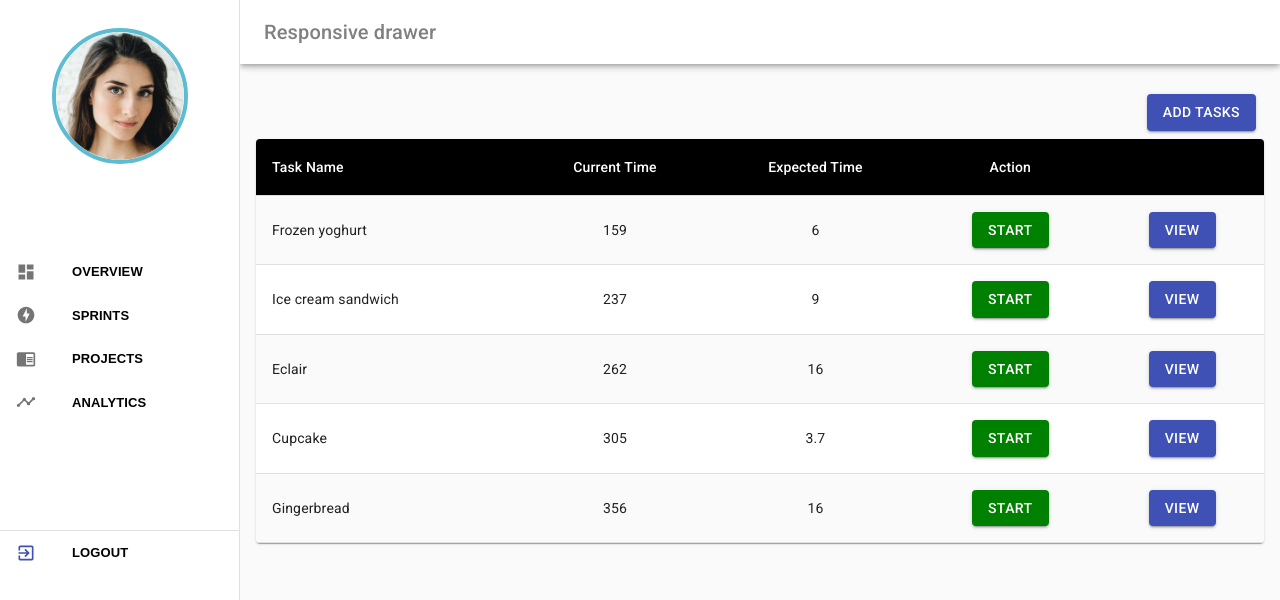
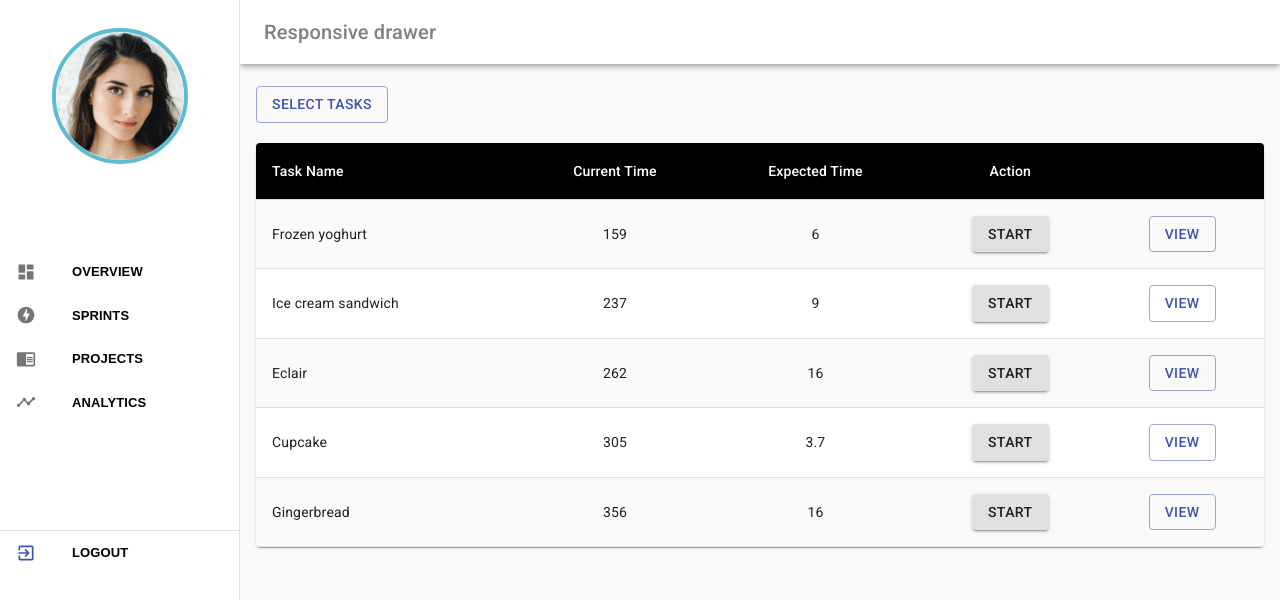
Before and after one commit to shahyan3/workflow-app, a React (Create React App) app: page /sprints in a window 1280 px wide. Shown: the top 600 px of the page. Built offline with nearby package versions, Linux system fonts and the light colour scheme.

Commit message:
sprint tasks ui updated

```diff
--- a/package.json
+++ b/package.json
@@ -17,7 +17,7 @@
     "react-chartjs-2": "^2.9.0",
     "react-dom": "^16.12.0",
     "react-router-dom": "^5.1.2",
-    "react-scripts": "3.3.0",
+    "react-scripts": "3.4.0",
     "typeface-roboto": "^0.0.75"
   },
   "scripts": {
--- a/src/components/common/modal/index.js
+++ b/src/components/common/modal/index.js
@@ -7,9 +7,16 @@ import {
   Input,
   FormHelperText,
   TextField,
-  Button
+  Button,
 } from "@material-ui/core";
-
+import TableView from "../../pages/Sprints/Table/TableView";
+import Dialog from "@material-ui/core/Dialog";
+import DialogTitle from "@material-ui/core/DialogTitle";
+import DialogActions from "@material-ui/core/DialogActions";
+import DialogContent from "@material-ui/core/DialogContent";
+import IconButton from "@material-ui/core/IconButton";
+import CloseIcon from "@material-ui/icons/Close";
+import Typography from "@material-ui/core/Typography";
 // function rand() {
 //   return Math.round(Math.random() * 20) - 10;
 // }
@@ -23,34 +30,43 @@ function getModalStyle() {
   return {
     top: `${top}%`,
     left: `${left}%`,
-    transform: `translate(-${top}%, -${left}%)`
+    transform: `translate(-${top}%, -${left}%)`,
   };
 }
 
-const useStyles = makeStyles(theme => ({
-  paper: {
+const useStyles = makeStyles((theme) => ({
+  // paper: {
+  //   position: "absolute",
+  //   width: "50%",
+  //   backgroundColor: theme.palette.background.paper,
+  //   border: "2px solid #000",
+  //   boxShadow: theme.shadows[5],
+  //   padding: theme.spacing(2, 4, 3),
+  // },
+  root: {
+    margin: 0,
+    padding: theme.spacing(2),
+  },
+  closeButton: {
     position: "absolute",
-    width: "50%",
-    // height: "82%",
-    backgroundColor: theme.palette.background.paper,
-    border: "2px solid #000",
-    boxShadow: theme.shadows[5],
-    padding: theme.spacing(2, 4, 3)
+    right: theme.spacing(1),
+    top: theme.spacing(1),
+    color: theme.palette.grey[500],
   },
 
   datesWrapper: {
     display: "flex",
-    justifyContent: "space-around"
+    justifyContent: "space-around",
   },
   dateItem: {
-    margin: "0 0.5rem"
+    margin: "0 0.5rem",
   },
   createdByStyle: {
-    textAlign: "center"
+    textAlign: "center",
   },
   btnWrapper: {
-    textAlign: "right"
-  }
+    textAlign: "right",
+  },
 }));
 
 export default function SimpleModal(props) {
@@ -60,16 +76,18 @@ export default function SimpleModal(props) {
   const [open, setOpen] = React.useState(false);
 
   const handleOpen = () => {
+    console.log("open clicke!@");
     setOpen(true);
   };
 
   const handleClose = () => {
+    console.log("closed clicke!@");
     setOpen(false);
   };
 
   return (
     <div>
-      <Button variant="contained" color="primary" onClick={handleOpen}>
+      {/* <Button variant="contained" color="primary" onClick={handleOpen}>
         {props.btnName}
       </Button>
       <Modal
@@ -80,67 +98,37 @@ export default function SimpleModal(props) {
       >
         <div style={modalStyle} className={classes.paper}>
           {props.innerComponent}
-
-          {/* <div>
-            <h3>START A NEW PROJECT</h3>
-            <hr></hr>
-            <FormControl classes={{ root: classes.formWrapper }}>
-              <InputLabel htmlFor="my-input">Project Name</InputLabel>
-              <Input id="my-input" aria-describedby="my-helper-text" />
-              <br></br>
-              <TextField
-                id="filled-multiline-static"
-                label="Description"
-                multiline
-                rows="4"
-                defaultValue=""
-                variant="filled"
-              />
-              <br />
-              <div className={classes.datesWrapper}>
-                <TextField
-                  id="date"
-                  label="Start"
-                  type="date"
-                  defaultValue="2017-05-24"
-                  className={classes.dateItem}
-                  InputLabelProps={{
-                    shrink: true
-                  }}
-                />
-                <TextField
-                  id="date"
-                  label="End"
-                  type="date"
-                  defaultValue="2017-05-24"
-                  className={classes.dateItem}
-                  InputLabelProps={{
-                    shrink: true
-                  }}
-                />
-              </div>
-              <br></br>
-              <br></br>
-              <FormHelperText
-                id="my-helper-text"
-                className={classes.createdByStyle}
-              >
-                Created By <span>Shahyan Hasan</span>
-              </FormHelperText>
-            </FormControl>{" "}
-            <br /> <br />
-            <div className={classes.btnWrapper}>
-              <Button
-                variant="contained"
-                color="primary"
-                onClick={() => alert("created!")}
-              >
-                CREATE PROJECT
+          <Button onClick={handleClose} variant="contained" color="primary">
+            Close
+          </Button>
+        </div>
+      </Modal> */}
+      <div>
+        <Button variant="outlined" color="primary" onClick={handleOpen}>
+          {props.btnName}
+        </Button>
+        <Dialog
+          onClose={handleClose}
+          aria-labelledby="customized-dialog-title"
+          open={open}
+          maxWidth={"xs"}
+          fullWidth={true}
+        >
+          <DialogTitle id="customized-dialog-title" onClose={handleClose}>
+            {props.modalTitle}
+          </DialogTitle>
+          <DialogContent dividers>{props.innerComponent}</DialogContent>
+          {props.showModalBtn ? (
+            <DialogActions>
+              <Button autoFocus onClick={handleClose} color="primary">
+                {props.modalBtnText}
               </Button>
-            </div>
-          </div> */}
-        </div>
-      </Modal>
+            </DialogActions>
+          ) : (
+            <br></br>
+          )}
+        </Dialog>
+      </div>
     </div>
   );
 }
--- /dev/null
+++ b/src/components/pages/Sprints/DisplayTasksList/index.js
@@ -0,0 +1,78 @@
+import React from "react";
+import { makeStyles } from "@material-ui/core/styles";
+import List from "@material-ui/core/List";
+import ListItem from "@material-ui/core/ListItem";
+import ListItemIcon from "@material-ui/core/ListItemIcon";
+import ListItemSecondaryAction from "@material-ui/core/ListItemSecondaryAction";
+import ListItemText from "@material-ui/core/ListItemText";
+import Checkbox from "@material-ui/core/Checkbox";
+import IconButton from "@material-ui/core/IconButton";
+import CommentIcon from "@material-ui/icons/Comment";
+import { Button } from "@material-ui/core";
+import Typography from "@material-ui/core/Typography";
+
+const useStyles = makeStyles((theme) => ({
+  root: {
+    width: "100%",
+    maxWidth: 360,
+    backgroundColor: theme.palette.background.paper,
+  },
+}));
+
+export default function DisplayTasksList(props) {
+  const classes = useStyles();
+  const [checked, setChecked] = React.useState([0]);
+
+  const handleToggle = (value) => () => {
+    const currentIndex = checked.indexOf(value);
+    const newChecked = [...checked];
+
+    if (currentIndex === -1) {
+      newChecked.push(value);
+    } else {
+      newChecked.splice(currentIndex, 1);
+    }
+
+    setChecked(newChecked);
+  };
+
+  return (
+    <React.Fragment>
+      <List className={classes.root}>
+        {[0, 1, 2, 3].map((value) => {
+          const labelId = `checkbox-list-label-${value}`;
+
+          return (
+            <ListItem
+              key={value}
+              role={undefined}
+              dense
+              button
+              onClick={handleToggle(value)}
+            >
+              <ListItemIcon>
+                <Checkbox
+                  edge="start"
+                  checked={checked.indexOf(value) !== -1}
+                  tabIndex={-1}
+                  disableRipple
+                  inputProps={{ "aria-labelledby": labelId }}
+                />
+              </ListItemIcon>
+              <ListItemText id={labelId} primary={`Line item ${value + 1}`} />
+            </ListItem>
+          );
+        })}
+      </List>
+      <Button
+        onClick={(e) => {
+          props.onProjectSelected(e);
+        }}
+        variant="contained"
+        color="Secondary"
+      >
+        Add Tasks
+      </Button>
+    </React.Fragment>
+  );
+}
--- a/src/components/pages/Sprints/DisplayTasksModal/index.js
+++ /dev/null
@@ -1,81 +0,0 @@
-import React from "react";
-import { makeStyles } from "@material-ui/core/styles";
-import Modal from "@material-ui/core/Modal";
-import Backdrop from "@material-ui/core/Backdrop";
-import Fade from "@material-ui/core/Fade";
-import IconButton from "@material-ui/core/IconButton";
-import Button from "@material-ui/core/Button";
-import OpenInNewIcon from "@material-ui/icons/OpenInNew";
-import { List, ListItem } from "@material-ui/core";
-import Typography from "@material-ui/core/Typography";
-
-const useStyles = makeStyles(theme => ({
-  modal: {
-    display: "flex",
-    alignItems: "center",
-    justifyContent: "center"
-  },
-  paper: {
-    backgroundColor: theme.palette.background.paper,
-    border: "2px solid #000",
-    boxShadow: theme.shadows[5],
-    padding: theme.spacing(2, 4, 3)
-  },
-  li: {
-    padding: "1.5 1rem",
-    margin: "0.5rem",
-    backgroundColor: "#f8f8f8",
-    width: "300px"
-  }
-}));
-
-var tasks = ["Taske 1", "Task 2", "Task 3", "Task 4", "Task 5"];
-
-export default function DisplayTasksModal() {
-  const classes = useStyles();
-  const [open, setOpen] = React.useState(false);
-
-  const handleOpen = () => {
-    setOpen(true);
-  };
-
-  const handleClose = () => {
-    setOpen(false);
-  };
-
-  return (
-    <div>
-      <Button type="button" onClick={handleOpen}>
-        <OpenInNewIcon>ALL TASKS</OpenInNewIcon>
-      </Button>
-      <Modal
-        aria-labelledby="transition-modal-title"
-        aria-describedby="transition-modal-description"
-        className={classes.modal}
-        open={open}
-        onClose={handleClose}
-        closeAfterTransition
-        BackdropComponent={Backdrop}
-        BackdropProps={{
-          timeout: 500
-        }}
-      >
-        <Fade in={open}>
-          <div className={classes.paper}>
-            <p id="transition-modal-description">ALL TASKS </p>
-            <List>
-              {tasks.map(el => (
-                <ListItem className={classes.li}>
-                  <Typography variant="body2">{el}</Typography>{" "}
-                </ListItem>
-              ))}
-            </List>
-            <Button variant="contained" color="primary">
-              Add
-            </Button>
-          </div>
-        </Fade>
-      </Modal>
-    </div>
-  );
-}
--- a/src/components/pages/Sprints/Table/TableView.js
+++ b/src/components/pages/Sprints/Table/TableView.js
@@ -1,4 +1,4 @@
-import React from "react";
+import React, { Component } from "react";
 import { withStyles, makeStyles } from "@material-ui/core/styles";
 import Table from "@material-ui/core/Table";
 import TableBody from "@material-ui/core/TableBody";
@@ -11,25 +11,26 @@ import LayoutGrid from "../../../common/layout/LayoutGrid";
 import Button from "@material-ui/core/Button";
 import SimpleModal from "../../../common/modal";
 import SimpleExpansionPanel from "../../../common/expansionTab";
-import ProjectListModal from "../../../common/ProjectListModal/index";
+import ProjectList from "../../../common/ProjectList/index";
 import TaskDescripionCard from "../TaskDescripionCard/index";
+import DisplayTasksModal from "../DisplayTasksList";
 
-const StyledTableCell = withStyles(theme => ({
+const StyledTableCell = withStyles((theme) => ({
   head: {
     backgroundColor: theme.palette.common.black,
-    color: theme.palette.common.white
+    color: theme.palette.common.white,
   },
   body: {
-    fontSize: 14
-  }
+    fontSize: 14,
+  },
 }))(TableCell);
 
-const StyledTableRow = withStyles(theme => ({
+const StyledTableRow = withStyles((theme) => ({
   root: {
     "&:nth-of-type(odd)": {
-      backgroundColor: theme.palette.background.default
-    }
-  }
+      backgroundColor: theme.palette.background.default,
+    },
+  },
 }))(TableRow);
 
 function createData(name, calories, fat, carbs, protein) {
@@ -41,63 +42,104 @@ const rows = [
   createData("Ice cream sandwich", 237, 9.0, 37, 4.3),
   createData("Eclair", 262, 16.0, 24, 6.0),
   createData("Cupcake", 305, 3.7, 67, 4.3),
-  createData("Gingerbread", 356, 16.0, 49, 3.9)
+  createData("Gingerbread", 356, 16.0, 49, 3.9),
 ];
 
-const useStyles = makeStyles({
-  table: {
-    minWidth: 700
-  },
+var classes = {
   AddTaskBtn: {
     margin: "1rem",
-    marginRight: "auto"
+    marginRight: "auto",
   },
   sprintMenu: {
     width: "100%",
     textAlign: "right",
-    padding: "0.5rem 0.5rem"
+    padding: "0.5rem 0.5rem",
   },
   startButton: {
     backgroundColor: "green",
-    color: "white"
-  }
-});
+    color: "white",
+  },
+  projectModalWrapper: {
+    position: "absolute",
+    backgroundColor: "red",
+    top: "10%",
+    left: "10%",
+    overflow: "scroll",
+    height: "100%",
+    display: "block",
+  },
+};
 
-export default function TableView() {
-  const classes = useStyles();
+class TableView extends Component {
+  state = {
+    projectSelected: false,
+  };
 
-  const addTaskView = (
+  handleProjectSelect = (e) => {
+    this.setState((prevState) => ({
+      projectSelected: !prevState.projectSelected,
+    }));
+  };
+
+  render() {
+    const { projectSelected } = this.state;
+    console.log(this.state.projectSelected, "-->");
+
+    const projectLists = (
       <div>
-      <ProjectListModal />
+        <ProjectList onProjectSelected={this.handleProjectSelect} />
       </div>
     );
 
     const view = (
       <React.Fragment>
         <div className={classes.sprintMenu}>
+          {projectSelected ? (
             <SimpleModal
               btnName={"Add Tasks"}
-          innerComponent={addTaskView}
+              innerComponent={
+                <DisplayTasksModal
+                  onProjectSelected={this.handleProjectSelect}
+                />
+              }
+              showModalBtn={false}
+              modalTitle={"All Incomplete Tasks"}
             ></SimpleModal>
+          ) : (
+            <SimpleModal
+              btnName={"Select Tasks"}
+              innerComponent={projectLists}
+              className={classes.projectModalWrapper}
+              modalTitle={"My Projects"}
+              showModalBtn={true}
+              modalBtnText={"Close"}
+            ></SimpleModal>
+          )}
         </div>
+        <div>
+          <br></br>
           <TableContainer component={Paper}>
             <Table className={classes.table} aria-label="customized table">
               <TableHead>
                 <TableRow>
                   <StyledTableCell align="left">Task Name</StyledTableCell>
                   <StyledTableCell align="center">Current Time</StyledTableCell>
-              <StyledTableCell align="center">Expected Time</StyledTableCell>
+                  <StyledTableCell align="center">
+                    Expected Time
+                  </StyledTableCell>
                   <StyledTableCell align="center">Action</StyledTableCell>
                   <StyledTableCell align="center"> </StyledTableCell>
                 </TableRow>
               </TableHead>
               <TableBody>
-            {rows.map(row => (
+                {rows.map((row) => (
                   <StyledTableRow key={row.name}>
                     <StyledTableCell component="th" scope="row">
                       {row.name}
                     </StyledTableCell>
-                <StyledTableCell align="center">{row.calories}</StyledTableCell>
+                    <StyledTableCell align="center">
+                      {row.calories}
+                    </StyledTableCell>
                     <StyledTableCell align="center">{row.fat}</StyledTableCell>
                     <StyledTableCell align="center">
                       <Button
@@ -109,12 +151,11 @@ export default function TableView() {
                       </Button>
                     </StyledTableCell>
                     <StyledTableCell align="center">
-                  {/* <Button variant="contained" color="Primary">
-                    View
-                  </Button> */}
                       <SimpleModal
                         btnName="view"
                         innerComponent={<TaskDescripionCard />}
+                        showModalBtn={true}
+                        modalBtnText={"Close"}
                       />
                     </StyledTableCell>
                   </StyledTableRow>
@@ -122,8 +163,12 @@ export default function TableView() {
               </TableBody>
             </Table>
           </TableContainer>
+        </div>
       </React.Fragment>
     );
 
     return <LayoutGrid view={view}></LayoutGrid>;
   }
+}
+
+export default TableView;
--- a/src/database.js
+++ b/src/database.js
@@ -1,5 +1,5 @@
 var database = {
-  projects: []
+  projects: [{ a: "asd" }, { a: "asd" }, { a: "asd" }, { a: "asd" }],
 };
 
 module.exports = database;
```
Also changed, not shown: src/components/common/ProjectList/index.js (renamed from src/components/common/ProjectListModal/index.js, +17 -17 lines), src/components/pages/Project/CreateProjectForm/index.js (+21 -18 lines), src/components/pages/Project/ExistingProjectView/index.js (+7 -5 lines), src/components/pages/Project/ProjectPage.js (+4 -7 lines), src/components/pages/Sprints/TaskDescripionCard/index.js (+5 -8 lines), 1 other file (tests, documents, lock files or other folders). Lines whose indentation alone changed are shown as unchanged.
